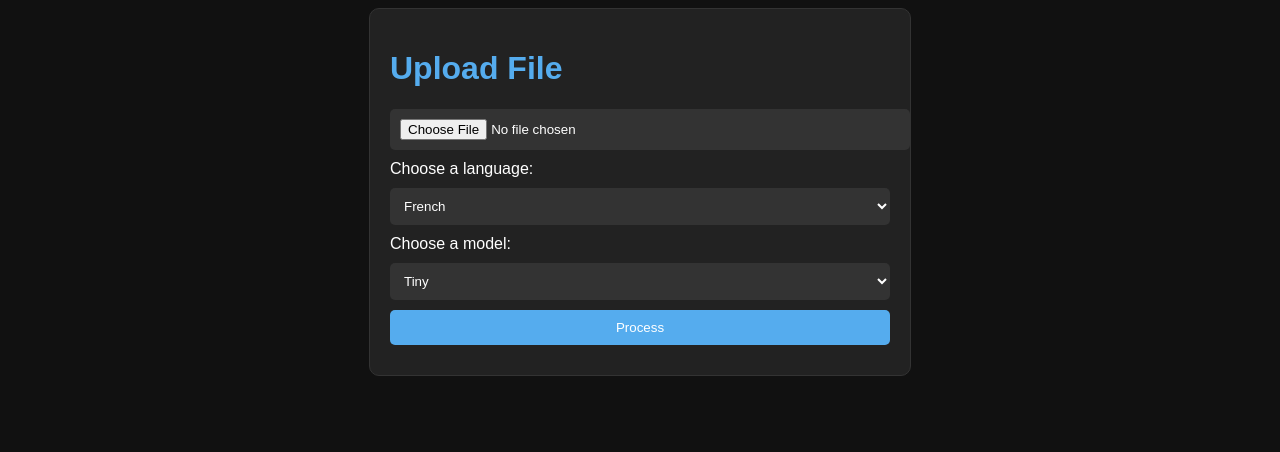
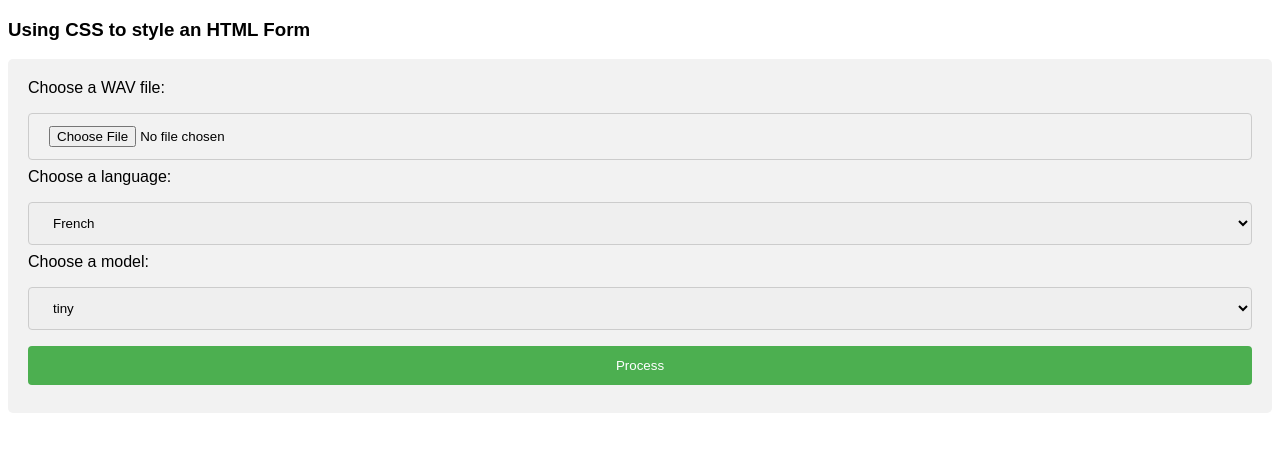
Before and after one commit to hatembellaaj/mayaSpeech, a Flask app: page / in a window 1280 px wide. Shown: the top 452 px of the page. Run offline with Flask 3, Linux system fonts and the light colour scheme.

Commit message:
css + model

```diff
--- a/templates/index.html
+++ b/templates/index.html
@@ -8,23 +8,33 @@
     <link rel="stylesheet" type="text/css" href="styles.css">
 </head>
 <body>
+
+<h3>Using CSS to style an HTML Form</h3>
+
 <div class="container">
-        <h1>Upload File</h1>
-        <form action="/process" method="post" enctype="multipart/form-data" id="upload-form">
-            <input type="file" name="file" accept=".wav">
+  <form action="/process" method="post" enctype="multipart/form-data">
+    <label for="file">Choose a WAV file:</label>
+    <input type="file" id="file" name="file" accept=".wav">
+
     <label for="language">Choose a language:</label>
-            <select name="language" id="language">
+    <select id="language" name="language">
       <option value="fr">French</option>
       <option value="en">English</option>
       <option value="ar">Arabic</option>
     </select>
+
     <label for="model">Choose a model:</label>
-            <select name="model" id="model">
-                <option value="tiny">Tiny</option>
-                <option value="base">Base</option>
+    <select id="model" name="model">
+      <option value="tiny">tiny</option>
+      <option value="base">base</option>
+      <option value="base">small</option>
+      <option value="base">medium</option>
+      <option value="base">large</option>
     </select>
-            <button type="submit" value="Upload">Process</button>
+
+    <input type="submit" value="Process">
   </form>
 </div>
+
 </body>
 </html>
--- a/templates/styles.css
+++ b/templates/styles.css
@@ -1,54 +1,44 @@
 body {
-    background-color: #111;
-    color: #fff;
     font-family: Arial, sans-serif;
 }
 
 .container {
-    max-width: 500px;
-    margin: 0 auto;
+    border-radius: 5px;
+    background-color: #f2f2f2;
     padding: 20px;
-    border: 1px solid #333;
-    background-color: #222;
-    border-radius: 10px;
 }
 
-h1 {
-    color: #55acee; /* Bleu foncé */
+label {
+    display: block;
+    margin-bottom: 8px;
 }
 
 input[type="file"],
 select,
-button {
-    margin-top: 10px;
-    margin-bottom: 10px;
-    display: block;
+input[type="submit"] {
     width: 100%;
-    padding: 10px;
-    border: none;
-    border-radius: 5px;
-    background-color: #333;
-    color: #fff;
+    padding: 12px 20px;
+    margin: 8px 0;
+    border: 1px solid #ccc;
+    border-radius: 4px;
+    box-sizing: border-box;
 }
 
 input[type="file"] {
     cursor: pointer;
 }
 
+input[type="submit"] {
+    background-color: #4CAF50;
+    color: white;
+    border: none;
+    cursor: pointer;
+}
+
+input[type="submit"]:hover {
+    background-color: #45a049;
+}
+
 select {
     cursor: pointer;
 }
-
-button {
-    cursor: pointer;
-    background-color: #55acee; /* Bleu foncé */
-}
-
-button:hover {
-    background-color: #007bb6; /* Bleu un peu plus clair */
-}
-
-label {
-    display: block;
-    margin-bottom: 5px;
-}
```
Lines whose indentation alone changed are shown as unchanged.
